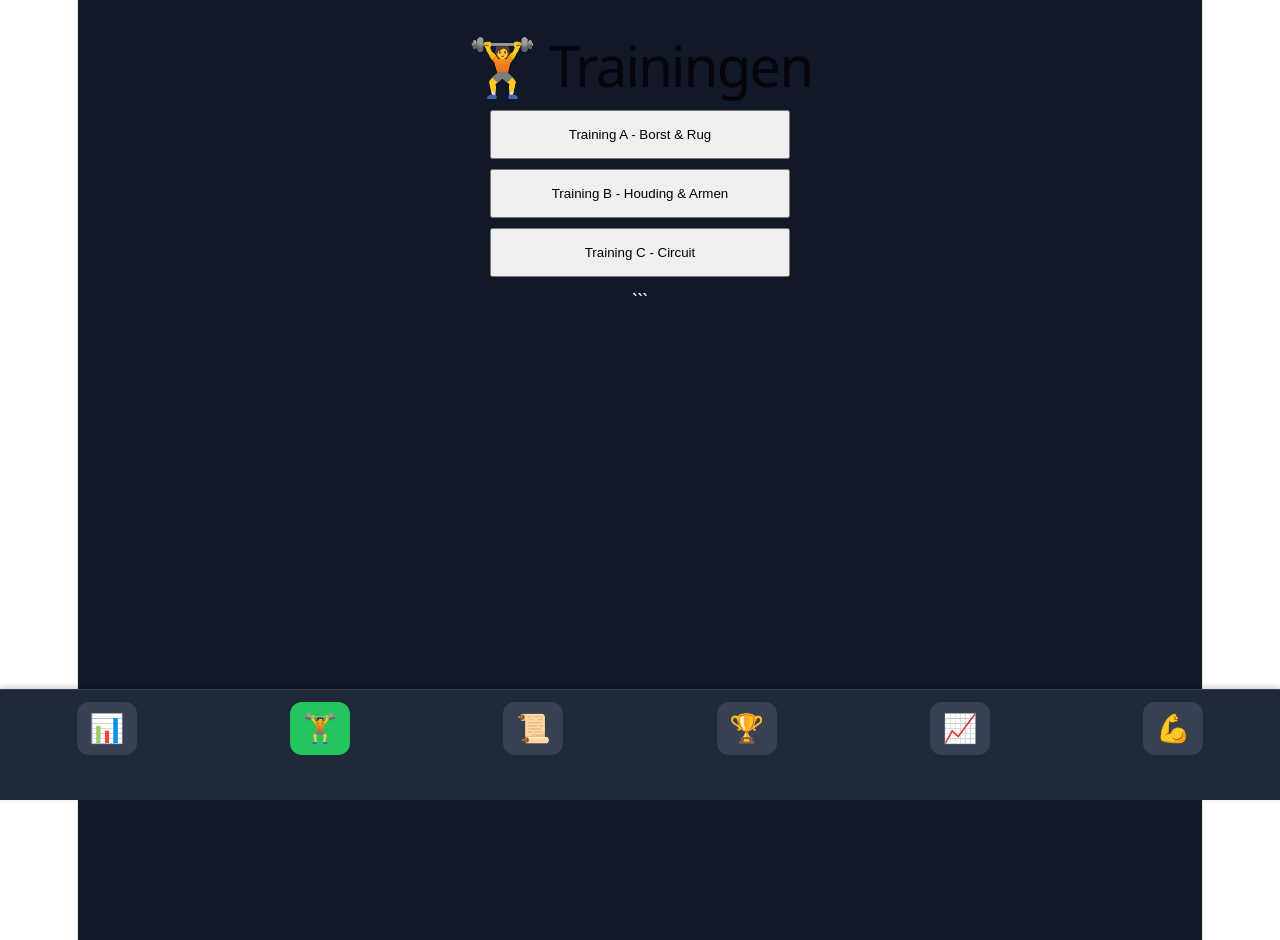
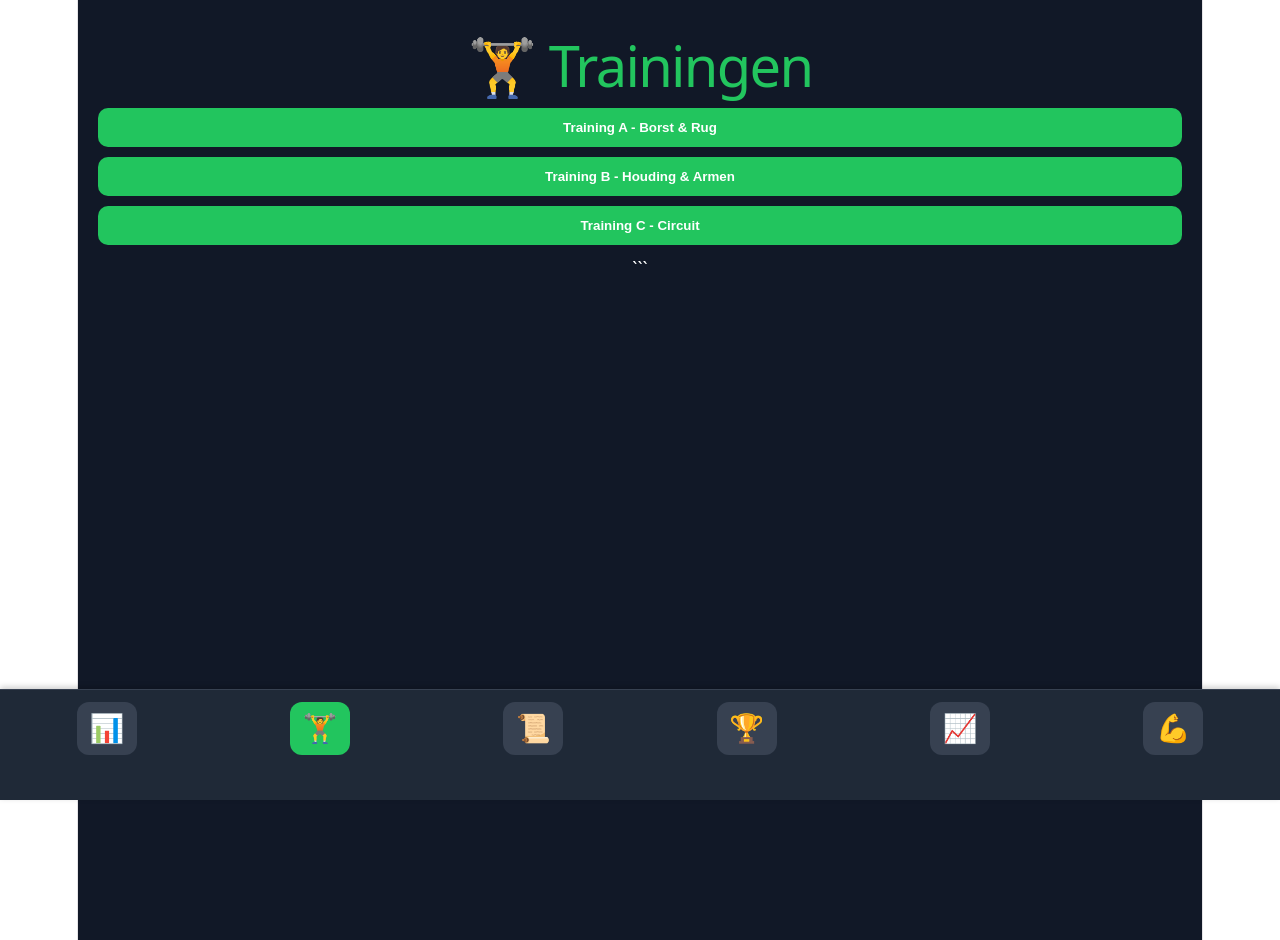
Before and after one commit to davestolk77-coder/FitnessTracker, a React (Vite) app: page / in a window 1280 px wide. Both pictures are taken after a click on the button "🏋️". Built offline with nearby package versions, Linux system fonts and the light colour scheme.

Commit message:
Dark Theme Compleet

```diff
--- a/src/pages/Trainingen.jsx
+++ b/src/pages/Trainingen.jsx
@@ -1,6 +1,7 @@
 import { useState, useEffect } from "react";
 import { trainingen } from "../data/trainingen";
 import CardioForm from "../components/CardioForm";
+import { theme } from "../styles/theme";
 
 function Trainingen() {
   const [training, setTraining] = useState(null);
@@ -132,16 +133,17 @@ setTimeout(() => {
   if (!training) {
     return (
       <div>
-        <h1>🏋️ Trainingen</h1>
+        <h1 style={theme.title}>
+  🏋️ Trainingen
+</h1>
 
         {Object.keys(trainingen).map((naam) => (
           <div key={naam}>
             <button
               onClick={() => setTraining(naam)}
-              style={{
+              style={{...theme.button,
+              width: "100%",
               marginBottom: "10px",
-                padding: "15px",
-                width: "300px",
 }}
             >
               {naam}
@@ -154,25 +156,22 @@ setTimeout(() => {
 
   return (
     <div>
-      <button onClick={() => setTraining(null)}>
+      <button
+  onClick={() => setTraining(null)}
+  style={{
+    ...theme.smallButton,
+    marginBottom: "20px",
+  }}
+>
         ← Terug
       </button>
 
-      <h1>{training}</h1>
+     <h1 style={theme.title}>
+  {training}
+</h1>
 
       {melding && (
-  <div
-    style={{
-      backgroundColor: "#22c55e",
-      color: "white",
-      padding: "15px",
-      borderRadius: "12px",
-      marginBottom: "20px",
-      fontWeight: "bold",
-      fontSize: "18px",
-      textAlign: "center",
-    }}
-  >
+  <div style={theme.successCard}>
     ✅ Rusttijd voorbij!
   </div>
 )}
@@ -180,17 +179,16 @@ setTimeout(() => {
       {trainingen[training].map((oefening) => (
         <div
           key={oefening}
+          style={theme.exerciseCard}
+        >
+          <h3
   style={{
-            border: "1px solid #ddd",
-            padding: "20px",
-            marginBottom: "20px",
-            borderRadius: "16px",
-            backgroundColor: "white",
-            boxShadow:
-              "0 2px 6px rgba(0,0,0,0.08)",
+    color: theme.colors.text,
+    marginTop: 0,
   }}
 >
-          <h3>{oefening}</h3>
+  {oefening}
+</h3>
 
           <div
             style={{
@@ -302,13 +300,7 @@ setTimeout(() => {
                 )}
 
                 <div
-                  style={{
-                    border: "1px solid #ddd",
-                    borderRadius: "8px",
-                    padding: "10px",
-                    marginBottom: "10px",
-                    backgroundColor: "#fafafa",
-                  }}
+                  style={theme.setCard}
                 >
                   <div
                     style={{
@@ -344,11 +336,9 @@ setTimeout(() => {
                         )
                       }
                       style={{
+  ...theme.input,
   width: "100%",
-                        padding: "10px",
-                        fontSize: "16px",
-                        boxSizing:
-                          "border-box",
+  boxSizing: "border-box",
 }}
                     />
                   </div>
@@ -423,8 +413,8 @@ setTimeout(() => {
           alert("Training opgeslagen!");
         }}
         style={{
-          padding: "15px",
-          fontSize: "16px",
+  ...theme.button,
+  width: "100%",
   marginTop: "20px",
 }}
       >
--- a/src/styles/theme.js
+++ b/src/styles/theme.js
@@ -40,4 +40,39 @@ export const theme = {
     padding: "12px 20px",
     fontWeight: "bold",
   },
+
+  exerciseCard: {
+  backgroundColor: "#1f2937",
+  border: "1px solid #374151",
+  borderRadius: "16px",
+  padding: "20px",
+  marginBottom: "20px",
+},
+
+setCard: {
+  backgroundColor: "#374151",
+  border: "1px solid #4b5563",
+  borderRadius: "10px",
+  padding: "10px",
+  marginBottom: "10px",
+},
+
+smallButton: {
+  backgroundColor: "#374151",
+  color: "white",
+  border: "none",
+  borderRadius: "8px",
+  padding: "8px 12px",
+  cursor: "pointer",
+},
+
+successCard: {
+  backgroundColor: "#22c55e",
+  color: "white",
+  padding: "15px",
+  borderRadius: "12px",
+  marginBottom: "20px",
+  fontWeight: "bold",
+  textAlign: "center",
+},
 };
```
Lines whose indentation alone changed are shown as unchanged.
